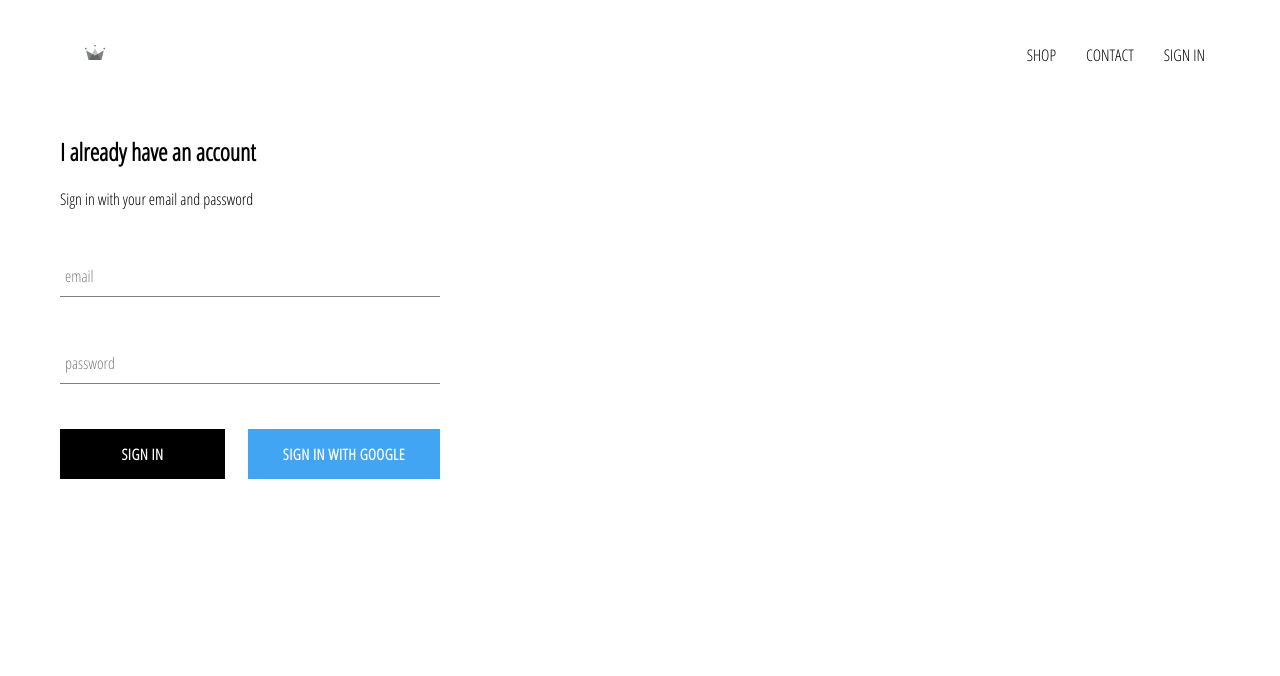
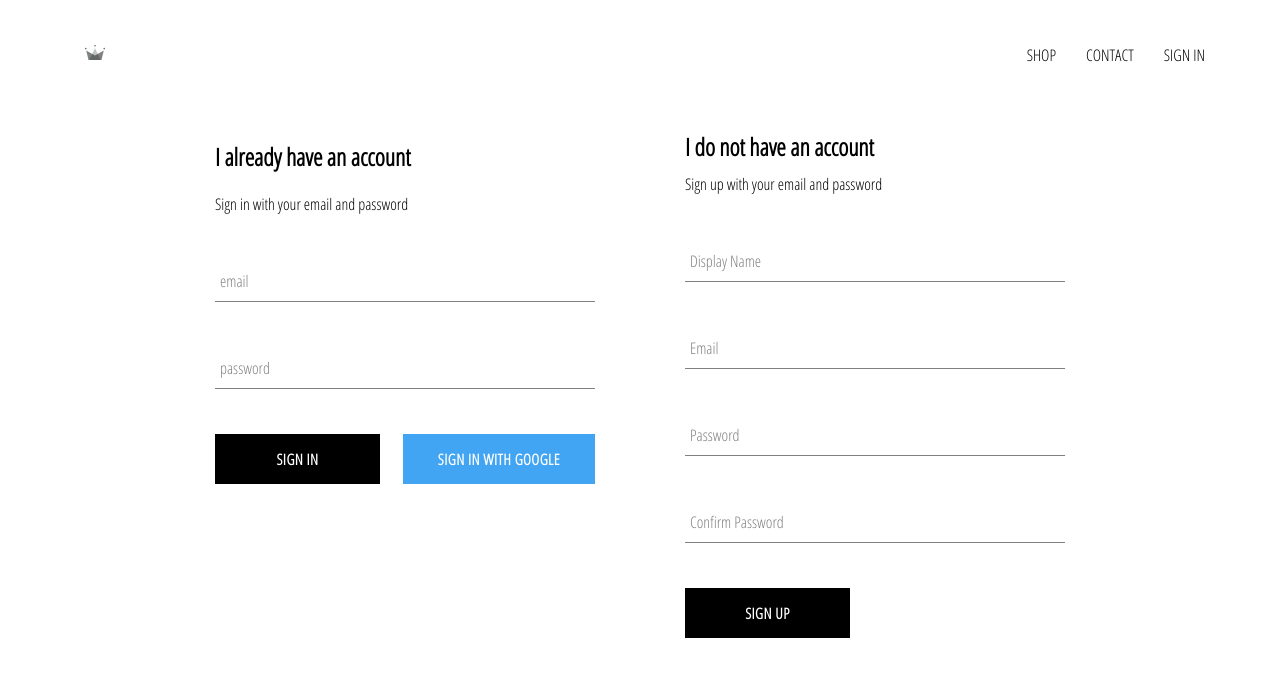
Before and after one commit to Mbiakop1/ecom, a React (Create React App) app: page /signin in a window 1280 px wide. Shown: the top 676 px of the page. Built offline with nearby package versions, Linux system fonts and the light colour scheme; no server answers.

Commit message:
implimented firebase utils, included ability to store user authenticated into our firestore database

```diff
--- a/package.json
+++ b/package.json
@@ -50,5 +50,5 @@
   "bugs": {
     "url": "https://github.com/Mbiakop1/ecom/issues"
   },
-  "homepage": "https://github.com/Mbiakop1/ecom#readme"
+  "homepage": "/"
 }
--- a/public/index.html
+++ b/public/index.html
@@ -2,19 +2,19 @@
 <html lang="en">
   <head>
     <meta charset="utf-8" />
-    <link rel="icon" href="%PUBLIC_URL%/favicon.ico" />
+    <link rel="icon" href="/public/favicon.ico" />
     <meta name="viewport" content="width=device-width, initial-scale=1" />
     <meta name="theme-color" content="#000000" />
     <meta
       name="description"
       content="Web site created using create-react-app"
     />
-    <link rel="apple-touch-icon" href="%PUBLIC_URL%/logo192.png" />
+    <link rel="apple-touch-icon" href="public/logo192.png" />
     <!--
       manifest.json provides metadata used when your web app is installed on a
       user's mobile device or desktop. See https://developers.google.com/web/fundamentals/web-app-manifest/
     -->
-    <link rel="manifest" href="%PUBLIC_URL%/manifest.json" />
+    <link rel="manifest" href="/public/manifest.json" />
     <link rel="preconnect" href="https://fonts.gstatic.com">
 <link href="https://fonts.googleapis.com/css2?family=Open+Sans+Condensed:wght@300&display=swap" rel="stylesheet">
     <!--
@@ -24,7 +24,7 @@
 
       Unlike "/favicon.ico" or "favicon.ico", "%PUBLIC_URL%/favicon.ico" will
       work correctly both with client-side routing and a non-root public URL.
-      Learn how to configure a non-root public URL by running `npm run build`.
+      Learn how to configure a non-Failed to decode param '/%PUBLIC_URL%/manifest.json'root public URL by running `npm run build`.
     -->
     <title>crwn shop</title>
   </head>
--- a/src/App.js
+++ b/src/App.js
@@ -2,7 +2,7 @@
 import React from 'react'
 import HomePage from "./pages/homepage/homepage.component";
 import { Switch, Route,  } from 'react-router-dom';
-import { auth } from './firebase/firebase.utils';
+import { auth, createUserProfileDocument} from './firebase/firebase.utils';
 
 import   HatsPage from './pages/hatsPage/hatsPage.component';
 import ShopPage from './pages/shop/shop.component'
@@ -28,12 +28,26 @@
  unsubscribeFromAuth = null
 
   componentDidMount() {
-    this.unsubscribeFromAuth = auth.onAuthStateChanged(user => {
+    this.unsubscribeFromAuth = auth.onAuthStateChanged(async userAuth => {
 
-      this.setState({ currentUser: user });
+      if(userAuth) {
+        const userRef = await createUserProfileDocument(userAuth);
 
-      console.log(user);
-    })
+        userRef.onSnapshot(snapShot => {
+          this.setState({
+            currentUser: {
+              id: snapShot.id,
+              ...snapShot.data()
+            }
+          });
+
+          console.log(this.state)
+        });
+
+      } else {
+        this.setState({ currentUser: userAuth});
+      };
+    });
   }
 
   componentWillUnmount(){
--- a/src/components/collection-preview/collection-preview.component.jsx
+++ b/src/components/collection-preview/collection-preview.component.jsx
@@ -1,4 +1,4 @@
-import { getByTitle } from '@testing-library/dom';
+// import { getByTitle } from '@testing-library/dom';
 import React from 'react';
 import  CollectionItem from '../collection-item/collection-item.component';
 
--- a/src/components/directory/directory.component.jsx
+++ b/src/components/directory/directory.component.jsx
@@ -29,7 +29,6 @@
                   {
                     title: 'womens',
                     imageUrl: 'https://i.ibb.co/GCCdy8t/womens.png',
-                    size: 'large',
                     id: 4,
                     size:'large',
                     linkUrl: 'shop/womens'
@@ -37,7 +36,6 @@
                   {
                     title: 'mens',
                     imageUrl: 'https://i.ibb.co/R70vBrQ/men.png',
-                    size: 'large',
                     id: 5,
                     size:'large',
                     linkUrl: 'shop/mens'
--- /dev/null
+++ b/src/components/sign-up/sign-up.component.jsx
@@ -0,0 +1,107 @@
+import React from 'react';
+
+import FormInput from '../form-input/form-input.component';
+
+import CustomButton from '../custom-button/custom-button.component';
+
+import { auth, createUserProfileDocument } from "../../firebase/firebase.utils";
+
+import './sign-up.style.scss'
+
+class SignUp extends React.Component{
+
+    constructor(){
+        super();
+
+        this.state = {
+            displayName: '',
+            email: '',
+            password: '',
+            confirmPassword: ''
+        }
+    }
+
+    handleSubmit = async event =>{
+        event.preventDefault();
+
+        const { displayName, email, password, confirmPassword} = this.state;
+           if(password !== confirmPassword){
+               alert("passwords don't match");
+               return;
+           }
+
+           try {
+               const { user } = await auth.createUserWithEmailAndPassword(email, password);
+                 await createUserProfileDocument(user, { displayName });
+
+               this.setState({
+                displayName: '',
+                email: '',
+                password: '',
+                confirmPassword: ''
+               })
+
+           }  catch (error) {
+
+                console.log(error)
+
+           }
+    };
+
+
+     handleChange = event => {
+         const { name, value } = event.target;
+         this.setState({ [name]: value});
+     };
+
+    render() {
+        const { displayName, email, password, confirmPassword} = this.state;
+        return(
+            <div className='sign-up'>
+              <h2 className='title'>I do not have an account</h2>
+              <span>Sign up with your email and password</span>
+              <form className='sign-up-form' onSubmit = {this.handleSubmit}>
+                 <FormInput
+                   type = 'text'
+                   name = 'displayName'
+                   value = {displayName}
+                   onChange = {this.handleChange}
+                   label = "Display Name"
+                   required
+                 />
+
+                 <FormInput
+                   type = 'email'
+                   name = 'email'
+                   value = {email}
+                   onChange = {this.handleChange}
+                   label = "Email"
+                   required
+                 />
+
+                 <FormInput
+                   type = 'password'
+                   name = 'password'
+                   value = {password}
+                   onChange = {this.handleChange}
+                   label = "Password"
+                   required
+                 />
+
+                 <FormInput
+                   type = 'Password'
+                   name = 'confirmPassword'
+                   value = {confirmPassword}
+                   onChange = {this.handleChange}
+                   label = "Confirm Password"
+                   required
+                 />
+
+                <CustomButton type='submit'>SIGN UP</CustomButton>
+              </form>
+            </div>
+           )
+    }
+}
+
+export default SignUp;
--- /dev/null
+++ b/src/components/sign-up/sign-up.style.scss
@@ -0,0 +1,10 @@
+.sign-up{
+    display: flex;
+    flex-direction: column;
+    width: 380px;
+
+
+    .title{
+        margin: 10px 0;
+    }
+}
--- a/src/firebase/firebase.utils.js
+++ b/src/firebase/firebase.utils.js
@@ -13,6 +13,34 @@
     appId: "1:828579579182:web:5d1fe546bd5e4e5ab7e6bf"
 };
 
+   export const createUserProfileDocument = async (userAuth, additionalData) => {
+       if(!userAuth) return;
+
+       const userRef = firestore.doc(`users/${userAuth.uid}`);
+       const snapShot = await userRef.get();
+
+       if (!snapShot.exists) {
+
+        const { displayName , email }  = userAuth;
+        const createAt = new Date();
+
+        try {
+
+            await userRef.set({
+                displayName,
+                email,
+                createAt,
+                ...additionalData
+            })
+        } catch (error){
+          console.log("error creating user", error.message);
+
+        }
+       }
+
+       return userRef;
+   } ;
+
   firebase.initializeApp(config);
 
   export const auth = firebase.auth();
--- a/src/pages/sign-in-and-sign-up/sign-in-and-sign-up.component.jsx
+++ b/src/pages/sign-in-and-sign-up/sign-in-and-sign-up.component.jsx
@@ -1,11 +1,14 @@
 import React from 'react';
 
 import './sign-in-and-sign-up.style.scss';
-import SignIn from "../../components/sign-in/sign-in.component"
+import SignIn from "../../components/sign-in/sign-in.component";
+
+import SignUp from "../../components/sign-up/sign-up.component";
 
 const SignInAndSignUpPage = () => (
-    <div>
+    <div className='sign-in-sign-up'>
     <SignIn/>
+    <SignUp/>
     </div>
 )
 
--- a/src/pages/sign-in-and-sign-up/sign-in-and-sign-up.style.scss
+++ b/src/pages/sign-in-and-sign-up/sign-in-and-sign-up.style.scss
@@ -0,0 +1,6 @@
+.sign-in-sign-up{
+    width: 850px;
+    display: flex;
+    justify-content: space-between;
+    margin: 30px auto;
+}
```
